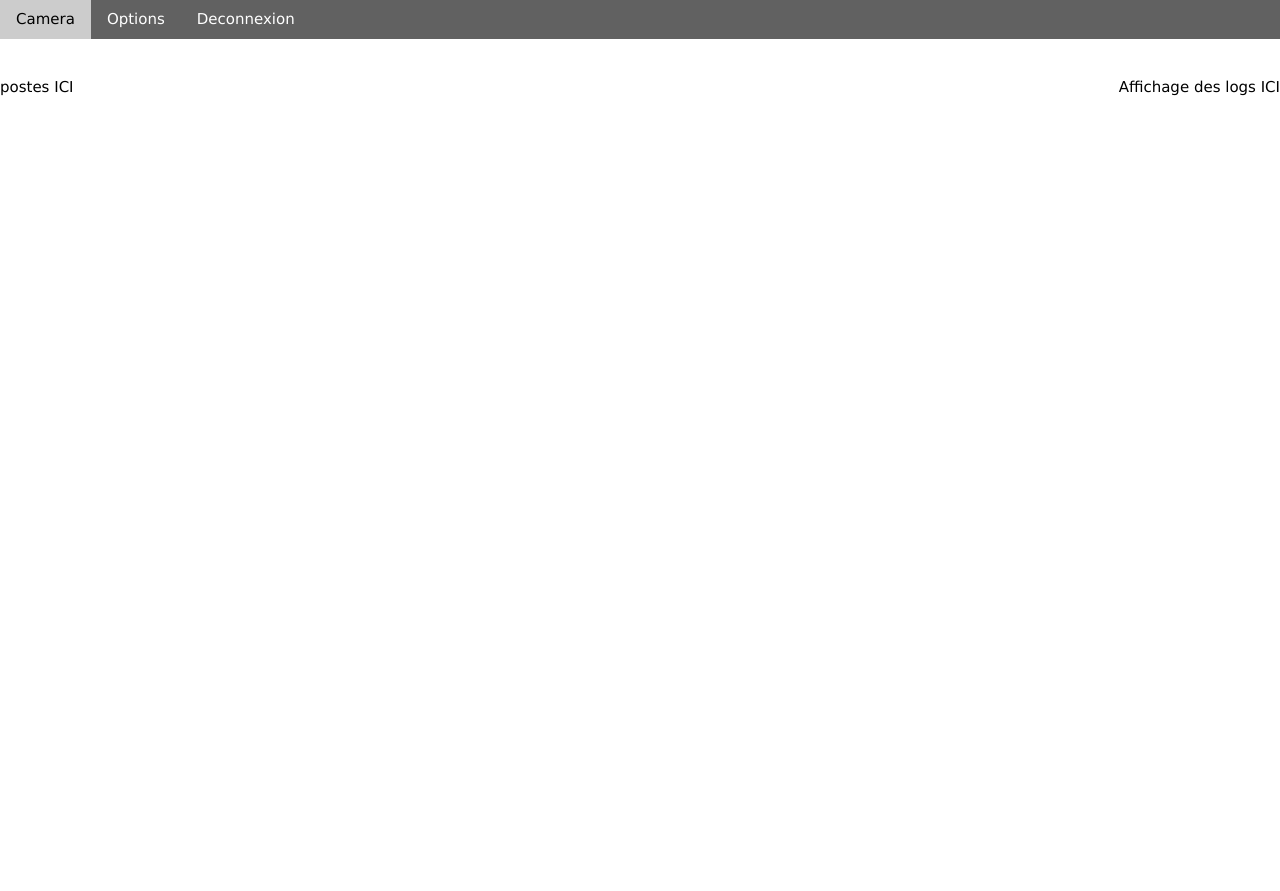
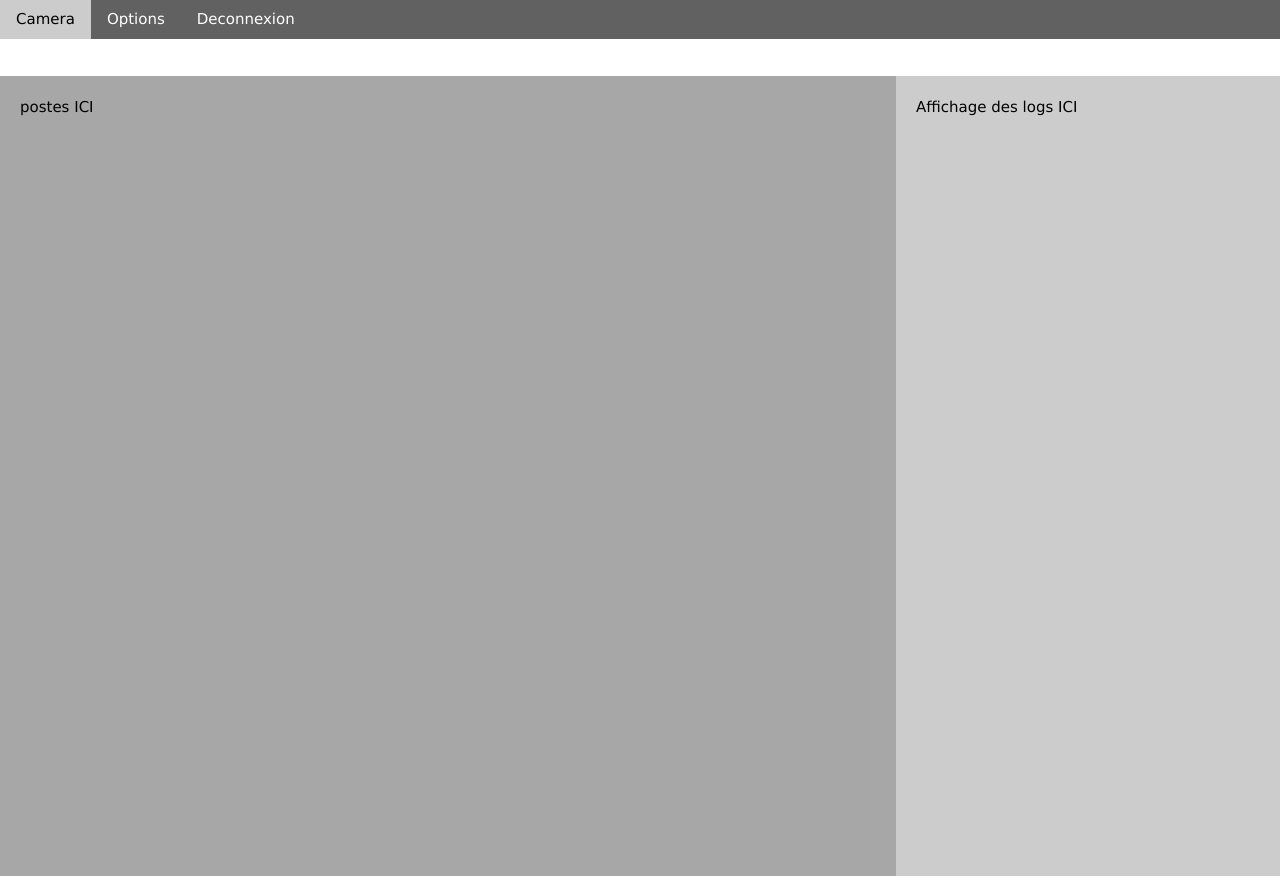
Before and after one commit to ApplePie27/PythonAppPico, a PHP site: page / in a window 1280 px wide. Before the commit the page ends 96 px from the top, so only its background shows below. Run offline with PHP 8.4, Linux system fonts and the light colour scheme.

Commit message:
correction fichier styles.css

```diff
--- a/index.html
+++ b/index.html
@@ -8,15 +8,16 @@ Samuel Guérard - Halima Hikmat
 V-0.0 - 2026-02-25 (création du fichier & barre options)
 V-0.1 - 2026-03-04 (ajout emplacements pour logs & postes)
 V-0.2 - 2026-03-11 (création des scripts qui seront a modifier dans l'avenir)
-V-0.3 -
+V-0.3 - 2026-03-18 (création fichier de styles)
+V-0.4 -
 -->
 
 <!-- Permet d'utiliser les styles de W3schools -->
 <link rel="stylesheet" href="https://www.w3schools.com/w3css/5/w3.css">
 <!-- styles utilises dans la page WEB (a mettre dans un fichier a part idealement) -->
- <link href="styles.css">
+<link rel="stylesheet" href="styles.css">
 <!-- nom de la page WEB -->
-<title> BRAVO Project</title>
+<title>BRAVO Project</title>
 <!-- image test pour l'icon de la page WEB -->
 <link rel="icon" type="image" href="images/froggo_dumbsterfire.jpg">
 
@@ -67,9 +68,9 @@ V-0.3 -
 
 <!-- Affichage des postes et des logs du serveur -->
 <body>
-  <p class="postes" style="float: left;">postes ICI</postes>
+  <p class="postes">postes ICI</p>
 
-  <p class="logs" style="float: right;">Affichage des logs ICI</logs>
+  <p class="logs">Affichage des logs ICI</p>
 </body>
 
 </html>
--- a/styles.css
+++ b/styles.css
@@ -1,12 +1,14 @@
-#postes
+.postes
 {
+    float: left;
     width: 70%;
     height: 800px; /* only for demonstration, should be removed */
-    background: #e9e9e9;
+    background: #a7a7a7;
     padding: 20px;
 }
-#logs
+.logs
 {
+    float: right;
     width: 30%;
     height: 800px; /* only for demonstration, should be removed */
     background: #ccc;
```
